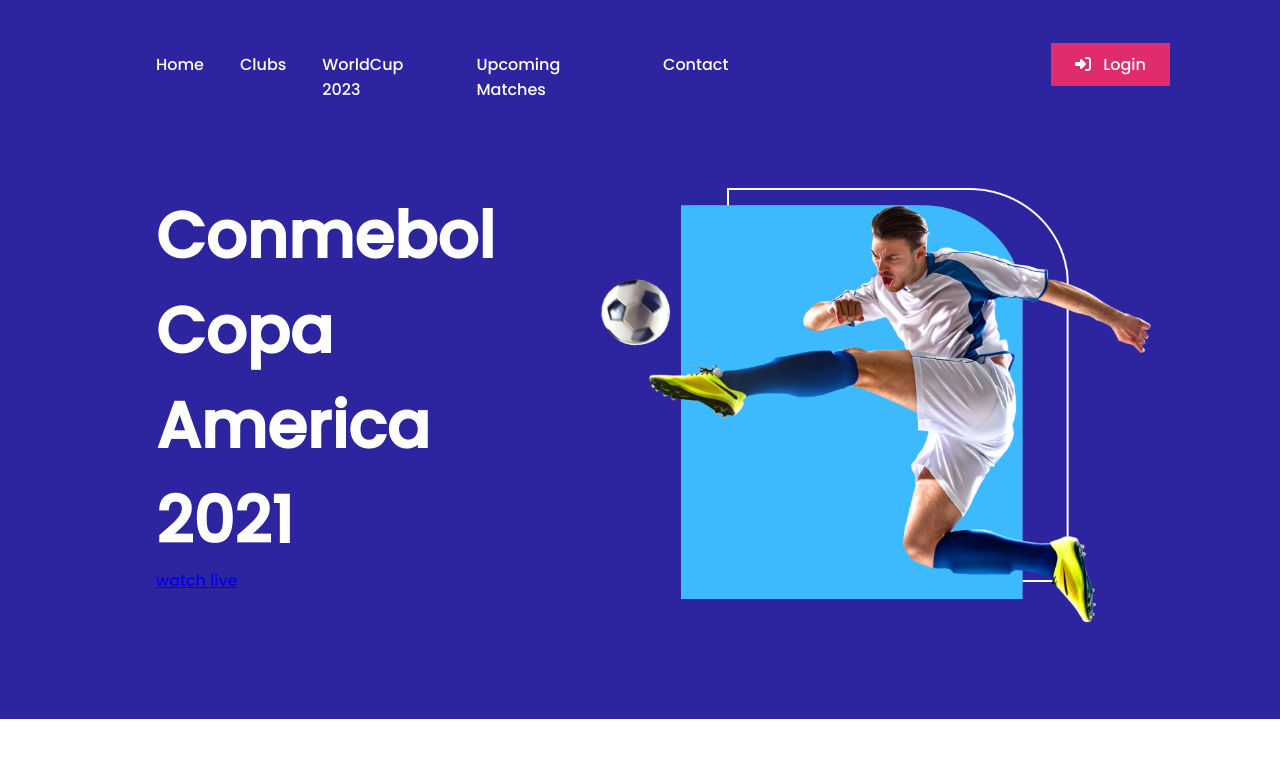
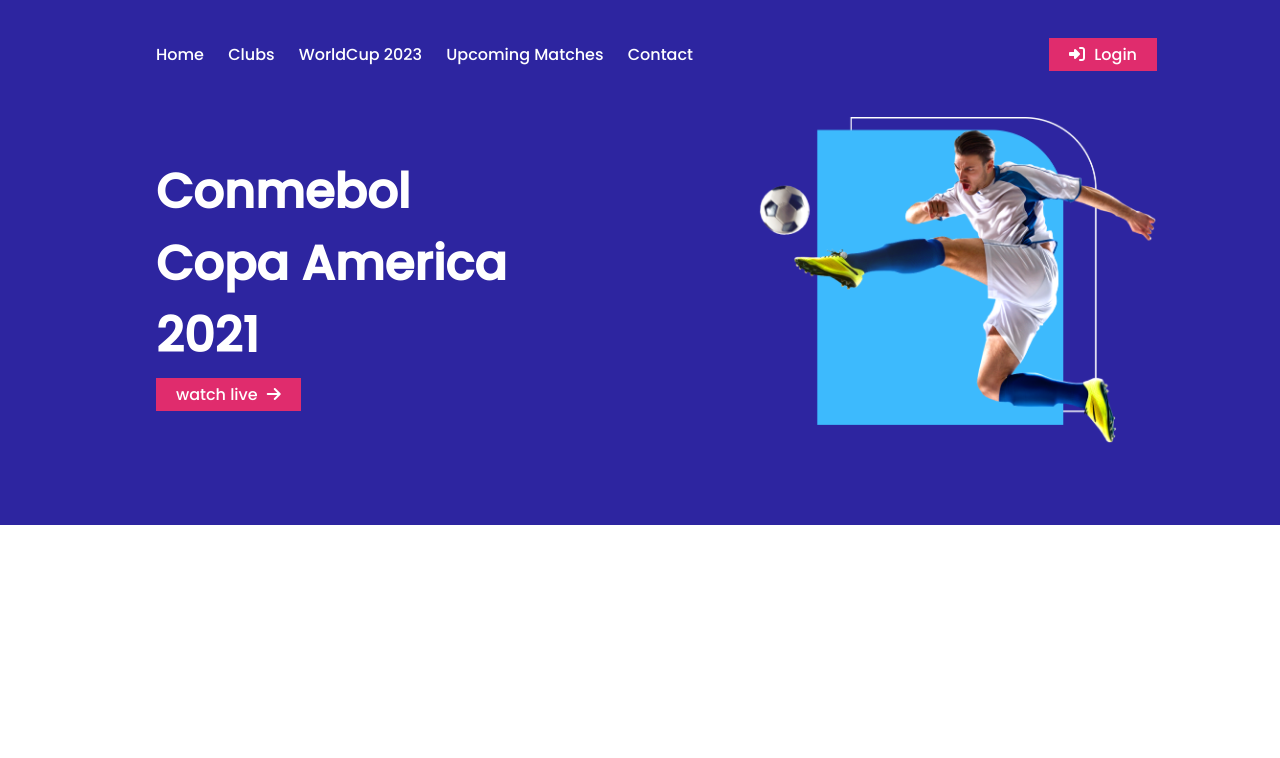
Before and after one commit to ronygit/responsive-football, a plain HTML site: page index.html in a window 1280 px wide. Drawn offline with Linux system fonts and the light colour scheme.

Commit message:
top section in progress

```diff
--- a/index.html
+++ b/index.html
@@ -15,7 +15,7 @@
 <body>
     <!-- top navigation and banner -->
     <section class="top">
-        <nav>
+        <nav class="navbar">
             <div class="links">
                 <a href="#">Home</a>
                 <a href="#">Clubs</a>
@@ -23,20 +23,20 @@
                 <a href="#">Upcoming Matches</a>
                 <a href="#">Contact</a>
             </div>
-            <div class="login-button">
-                <a href="#">
-                    <i class="fas fa-sign-in-alt" style="margin-right: 8px;"></i> Login
+            <div>
+                <a href="#" class="button">
+                    <i class="fas fa-sign-in-alt"></i> Login
                 </a>
             </div>
         </nav>
         <header class="banner">
             <div class="banner-info">
                 <div class="banner-title">Conmebol <br>Copa America <br>2021</div>
-                <div><a href="#">watch live</a></div>
+                <div><a href="#" class="button">watch live <i class="fas fa-arrow-right"></i></a></div>
             </div>
-            <div class="banner-image"><img src="images/banner.png" alt=""></div>
-
-
+            <div class="banner-image">
+                <img src="images/banner.png" alt="">
+            </div>
         </header>
     </section>
 </body>
--- a/styles/style.css
+++ b/styles/style.css
@@ -1,22 +1,34 @@
 /* fonts import */
 @import url('https://fonts.googleapis.com/css2?family=Poppins:wght@500&display=swap');
+
+
 
 body{
     font-family: 'Poppins', sans-serif;
     margin: 0;
+    padding-left: 0;
+    width: 100%;
 }
 
+* {
+    box-sizing: border-box;
+}
+
+a{
+    color: #FFFFFF;
+    text-decoration: none;
+}
 /*-----------------
 styles for the top blue background part
 -------------------*/
 
 section.top{
     background-color: #2D25A0;
-    height: 677px;
-    padding: 42px 123px 0 156px;
-    color: #FFFFFF;
+    padding: 42px 123px 80px 156px;
     display: grid;
     grid-template-columns: 1fr;
+    row-gap: 50px;
+    color: #FFFFFF;
 
 }
 
@@ -24,53 +36,60 @@ section.top{
 styles for all the top links
 -------------------*/
 
-nav{
-    padding-top: 10px;
-    display: grid;
-    grid-template-columns: 1.5fr 1fr;
+.navbar{
+    display: flex;
+    justify-content: space-between;
+    align-items: center;
 }
 
-nav .links {
+.navbar .links a{
 
-    display: flex;
-}
-
-nav .links a{
-    color: #FFFFFF;
-    text-decoration: none;
-    margin-right:36px;
+    padding-right: 20px;
     font-weight: 500;
 }
 
-nav .login-button{
-    text-align: right;
+.button{
+    color: #FFFFFF;
+    background-color: #E02C6D;
+    padding: 5px 20px;
+}
+
+.button .fa-sign-in-alt{
+    padding-right: 5px;
+}
+
+/* styles for banner */
+
+.banner{
+    display: grid;
+    grid-template-columns: repeat(2,1fr);
 
 }
 
-nav .login-button a{
-    color: #FFFFFF;
-    text-decoration: none;
-    background-color: #E02C6D;
-    padding: 10px 24px;
+.banner-info {
+    display: flex;
+    flex-direction: column;
+    justify-content: center;
 }
 
-/* styles for banner */
-.banner{
-    display: grid;
-    grid-template-columns: repeat(2,1fr);
-    column-gap: 102px;
+.banner-title{
+    font-size: 3em;
+    font-weight: 700;
+    margin-bottom: 10px;
+}
+
+.button .fa-arrow-right{
+    padding-left: 5px;
+}
+
+.banner-image {
+    display: flex;
+    justify-content: flex-end;
+    align-items: center;
+}
+
+.banner-image img{
+    /* height: 438px; */
+    width: 80%;
 
 }
-.banner > .banner-info > .banner-title{
-    font-size: 4em;
-    font-weight: 700;
-}
-.banner-image  {
-    text-align: right;
-    padding-right: 17px ;
-}
-.banner-image img{
-    height: 438px;
-    width: 556px;
-
-}
```
